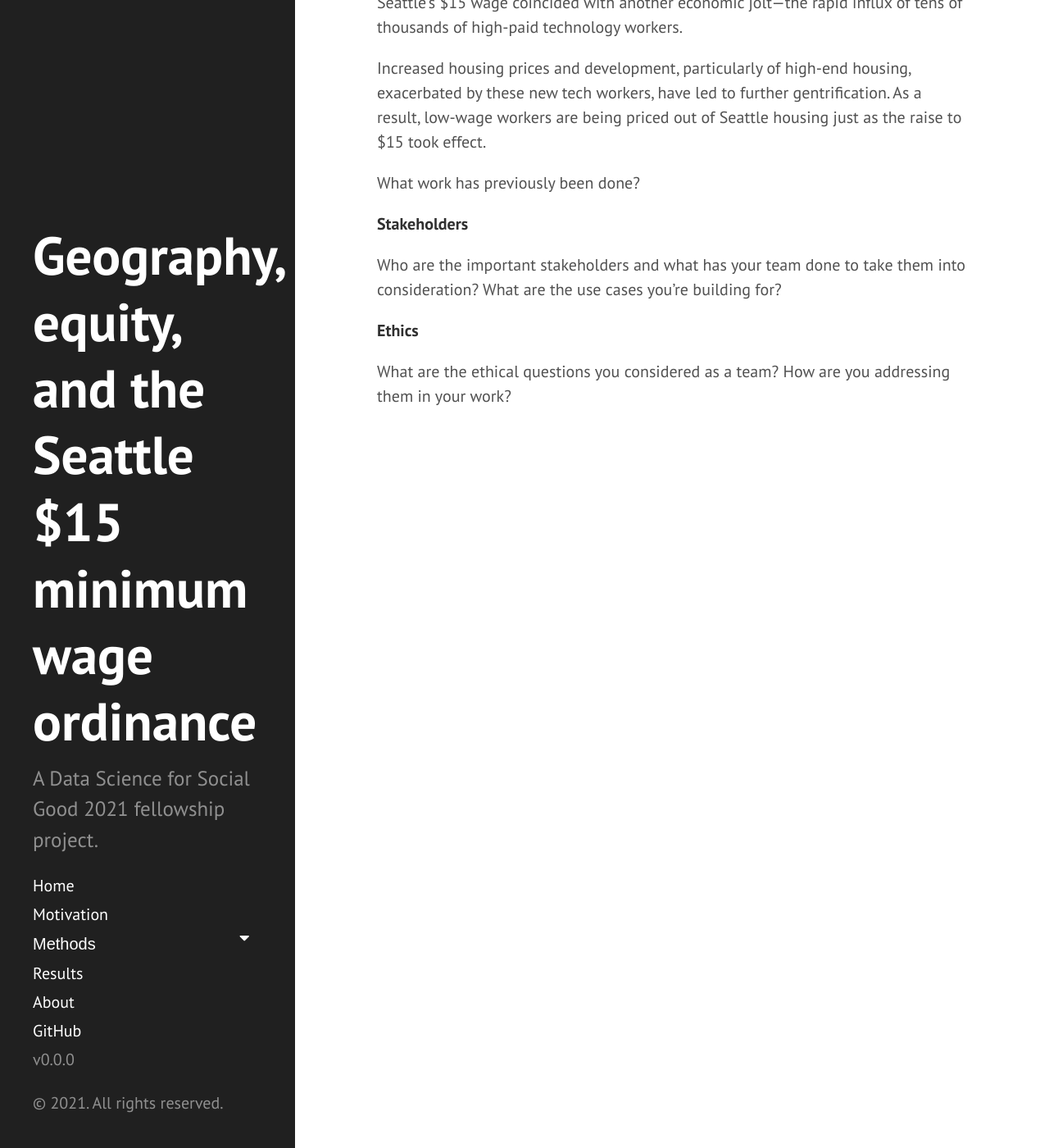
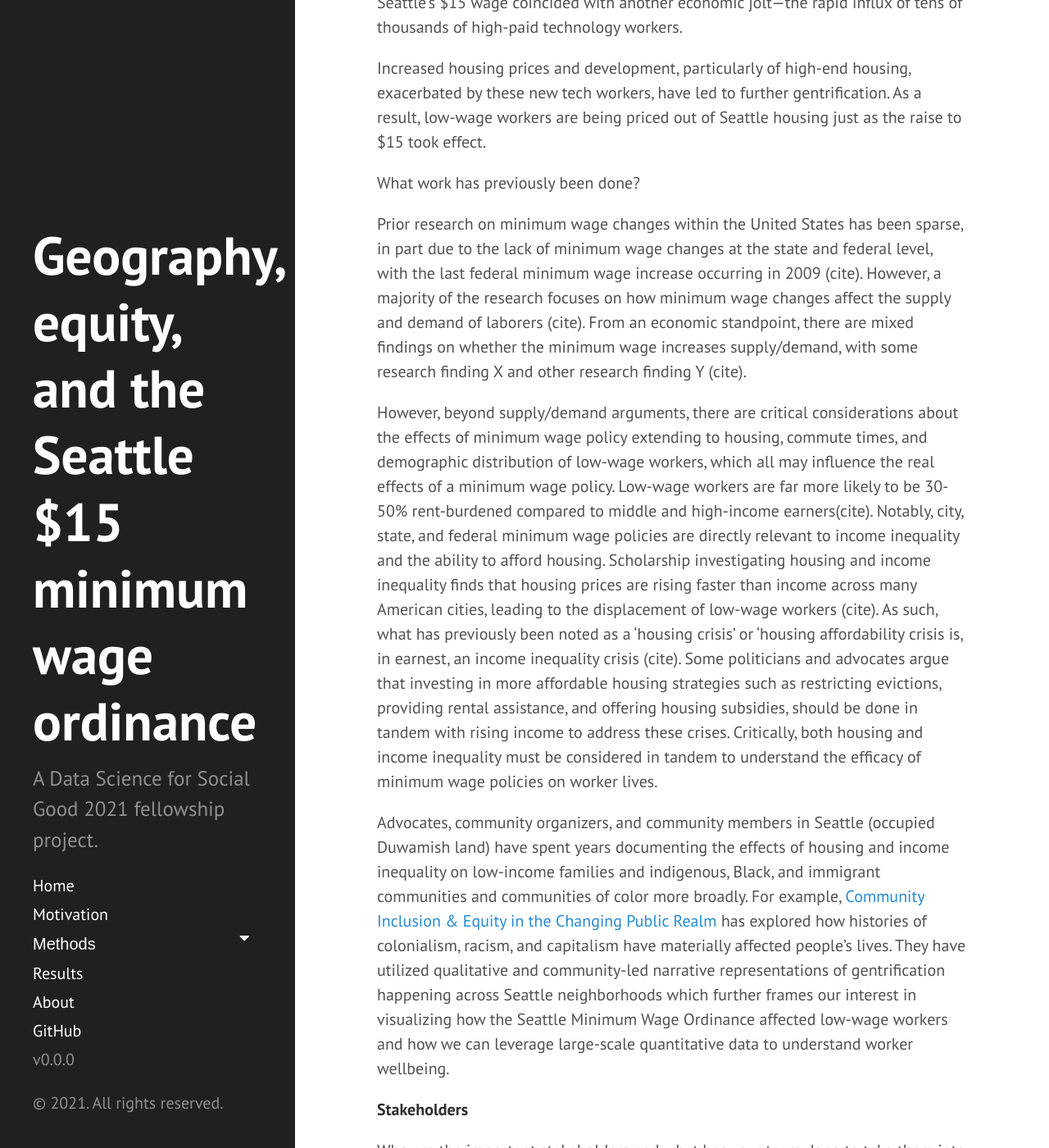
Before and after one commit to uwescience/MinWA, a Jekyll site: the page built from motivation.md, in a window 1280 px wide and 1400 px high, scrolled down 1033 px. Shown: the whole window at 82% size. Built offline with Jekyll 4.4.1, drawn with Linux system fonts in a browser that asks for light colours; some of the changed text lies outside the part shown.

Commit message:
added prior literature

```diff
--- a/motivation.md
+++ b/motivation.md
@@ -23,10 +23,21 @@
 
 What work has previously been done?
 
+Prior research on minimum wage changes within the United States has been sparse, in part due to the lack of minimum wage changes at the state and federal level, with the last federal minimum wage increase occurring in 2009 (cite). However, a majority of the research focuses on how minimum wage changes affect the supply and demand of laborers (cite). From an economic standpoint, there are mixed findings on whether the minimum wage increases supply/demand, with some research finding X and other research finding Y (cite).
+
+However, beyond supply/demand arguments, there are critical considerations about the effects of minimum wage policy extending to housing, commute times, and demographic distribution of low-wage workers, which all may influence the real effects of a minimum wage policy. Low-wage workers are far more likely to be 30-50% rent-burdened compared to middle and high-income earners(cite). Notably, city, state, and federal minimum wage policies are directly relevant to income inequality and the ability to afford housing.  Scholarship investigating housing and income inequality finds that housing prices are rising faster than income across many American cities, leading to the displacement of low-wage workers (cite). As such, what has previously been noted as a 'housing crisis' or 'housing affordability crisis is, in earnest, an income inequality crisis (cite). Some politicians and advocates argue that investing in more affordable housing strategies such as restricting evictions, providing rental assistance, and offering housing subsidies, should be done in tandem with rising income to address these crises. Critically, both housing and income inequality must be considered in tandem to understand the efficacy of minimum wage policies on worker lives.
+
+Advocates, community organizers, and community members in Seattle (occupied Duwamish land) have spent years documenting the effects of housing and income inequality on low-income families and indigenous, Black, and immigrant communities and communities of color more broadly. For example, [Community Inclusion & Equity in the Changing Public Realm](https://sites.uw.edu/gentrification/)  has explored how histories of colonialism, racism, and capitalism have materially affected people's lives. They have utilized qualitative and community-led narrative representations of gentrification happening across Seattle neighborhoods which further frames our interest in visualizing how the Seattle Minimum Wage Ordinance affected low-wage workers and how we can leverage large-scale quantitative data to understand worker wellbeing.
+
 
 **Stakeholders**
 
 Who are the important stakeholders and what has your team done to take them into consideration?
+
+The project team has worked to align project objectives and deliverables with stakeholder needs.To that end, the team has engaged a variety of stakeholders including Washington State Department of Social and Health Services, concerned community members, Washington State Institutional Review Board, to understand the context of the data, the context of the topic, and the consequences of our work.
+
+
+
 What are the use cases you’re building for?
 
 **Ethics**
```
